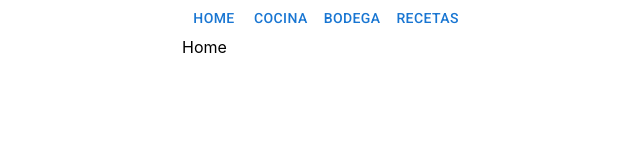
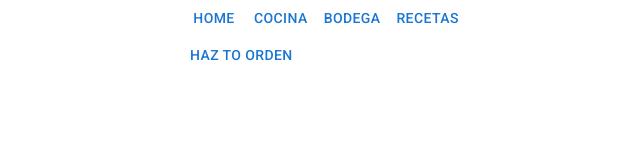
Before and after one commit to walkerperedo/AlegraTest, a React (Create React App) app in the folder front/: page / in a window 1280 px wide. Shown: the top 160 px of the page, without its empty margins (32-672 px from the left). Built offline with nearby package versions, Linux system fonts and the light colour scheme.

Commit message:
Button to make order added

```diff
--- a/front/src/pages/Home/Home.jsx
+++ b/front/src/pages/Home/Home.jsx
@@ -1,5 +1,10 @@
+import { Button } from "@mui/material";
 import React from "react";
 
 export default function Home() {
-  return <div>Home</div>;
+  return (
+    <>
+      <Button>Haz to orden</Button>
+    </>
+  );
 }
```
